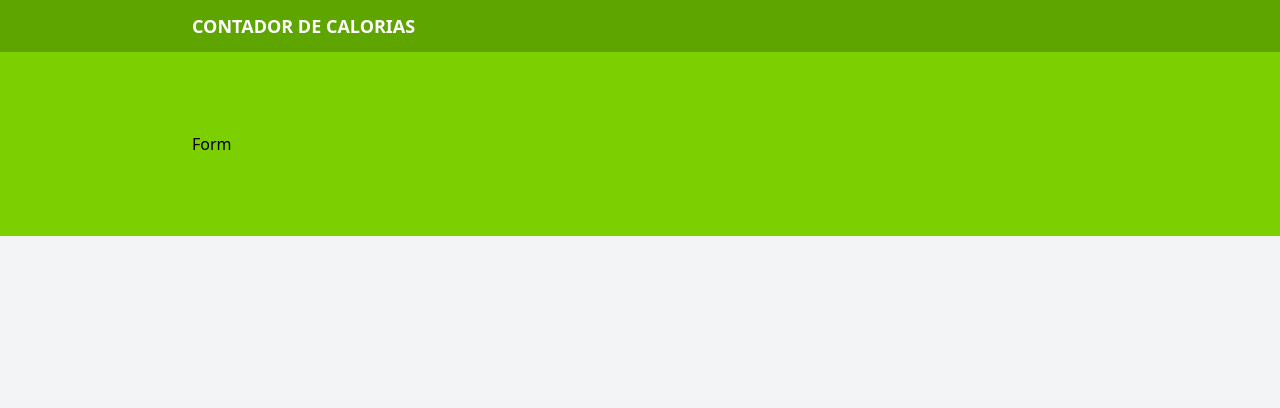
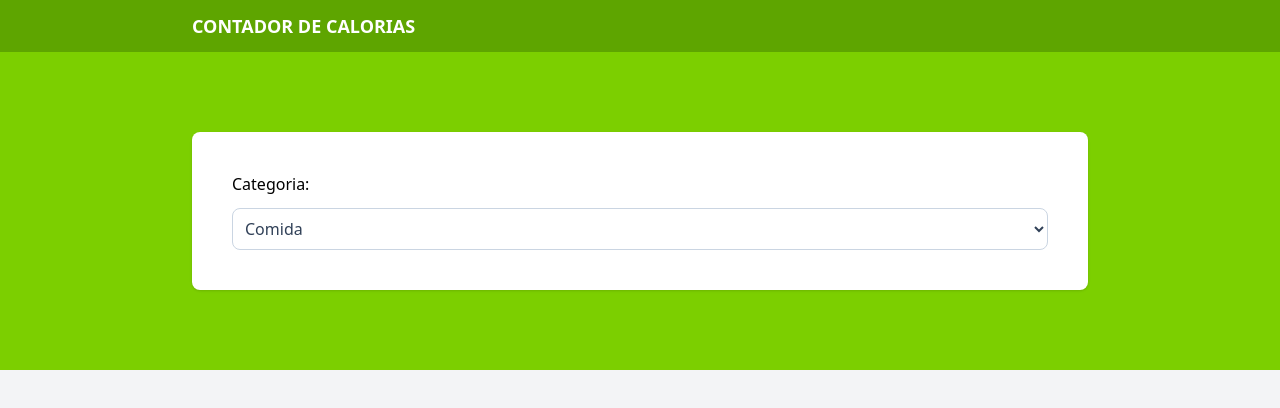
Before and after one commit to jrobertoq/calorie-tracker, a React (Vite) app: page / in a window 1280 px wide. Shown: the top 408 px of the page. Built offline with nearby package versions, Linux system fonts and the light colour scheme.

Commit message:
Adds form component

```diff
--- a/src/App.tsx
+++ b/src/App.tsx
@@ -1,4 +1,4 @@
-import Form from "./Components/Form"
+import Form from "./components/Form"
 
 function App() {
 
--- a/src/Components/Form.tsx
+++ b/src/Components/Form.tsx
@@ -1,5 +1,19 @@
+import { categories } from '../data/categories'
+
 export default function Form() {
   return (
-    <div>Form</div>
+    <form className="space-y-5 bg-white shadow p-10 rounded-lg">
+        <div className="grid grid-cols-1 gap-3">
+            <label htmlFor="category">Categoria:</label>
+
+            <select id="category" className="border border-slate-300 rounded-lg w-full bg-white p-2 text-slate-700">
+                {categories.map((category) => (
+                    <option key={category.id} value={category.id}>
+                        {category.name}
+                    </option>
+                ))}
+            </select>
+        </div>
+    </form>
   )
 }
--- /dev/null
+++ b/src/data/categories.ts
@@ -0,0 +1,6 @@
+import type { Category } from '../types'
+
+export const categories: Category[] = [
+  { id: 1, name: 'Comida'},
+  { id: 2, name: 'Ejercicio'}
+]
--- /dev/null
+++ b/src/types/index.ts
@@ -0,0 +1,4 @@
+export type Category = {
+  id: number
+  name: string
+}
```
